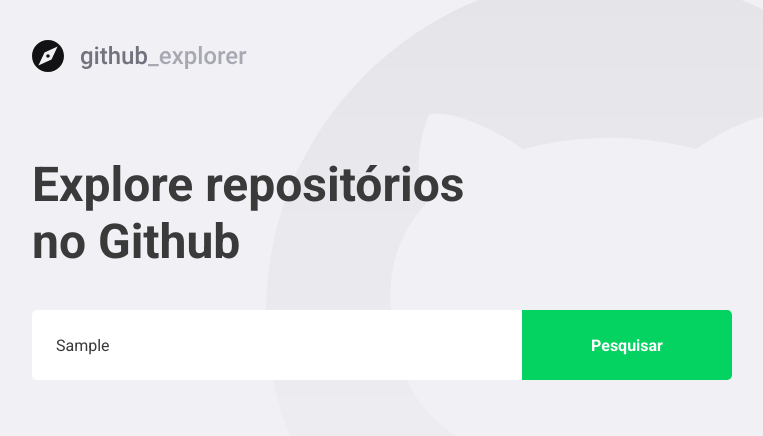
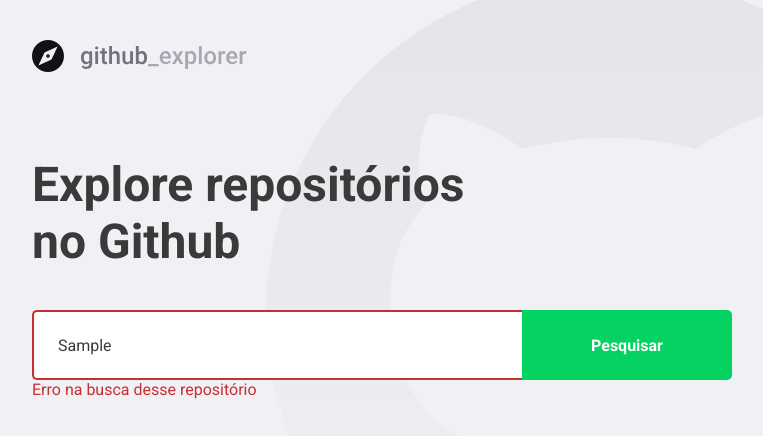
Before and after one commit to felipefln/github-explorer-typescript, a React (Create React App) app: page / in a window 1280 px wide. Both pictures are taken after typing "Sample" into the empty fields and a click on the button "Pesquisar". Shown: the top 436 px of the page, without its empty margins (148-911 px from the left). Built offline with nearby package versions, Linux system fonts and the light colour scheme; no server answers.

Commit message:
add error component in dashboard list.

```diff
--- a/src/pages/Dashboard/index.tsx
+++ b/src/pages/Dashboard/index.tsx
@@ -4,7 +4,7 @@
 import logoImg from '../../assets/logo.svg';
 import api from '../../services/api';
 
-import { Title, Form, Repositories } from './styles';
+import { Title, Form, Repositories, Error } from './styles';
 
 interface Repository {
     full_name: string;
@@ -17,16 +17,28 @@
 
 const Dashboard: React.FC = () => {
     const [newRepo, setNewRepo] = useState('')
+    const [inputError, setInputError] = useState('')
     const [repositories, setRepositories] = useState<Repository[]>([]);
 
     async function handleAddRepository(e: FormEvent<HTMLFormElement>): Promise<void> {
         e.preventDefault()
 
-        const response = await api.get<Repository>(`repos/${newRepo}`)
-        const repository = response.data;
 
-        setRepositories([...repositories, repository])
-        setNewRepo('')
+        if (!newRepo) {
+            setInputError('Digite o autor/nome do repositório')
+            return;
+        }
+
+        try {
+            const response = await api.get<Repository>(`repos/${newRepo}`)
+            const repository = response.data;
+
+            setRepositories([...repositories, repository])
+            setNewRepo('')
+            setInputError('')
+        } catch (err) {
+            setInputError('Erro na busca desse repositório')
+        }
     }
 
     return (
@@ -34,7 +46,7 @@
             <img src={logoImg} alt="github explorer" />
             <Title>Explore repositórios no Github</Title>
 
-            <Form onSubmit={handleAddRepository}>
+            <Form hasError={!!inputError} onSubmit={handleAddRepository}>
                 <input
                     placeholder="Digite o nome do repositório"
                     value={newRepo}
@@ -42,7 +54,7 @@
                 />
                 <button type="submit">Pesquisar</button>
             </Form>
-
+            {inputError && <Error>{inputError}</Error>}
             <Repositories>
                 {repositories.map(repository => (
                     <a key={repository.full_name} href="teste">
--- a/src/pages/Dashboard/styles.ts
+++ b/src/pages/Dashboard/styles.ts
@@ -1,5 +1,9 @@
-import styled from 'styled-components'
+import styled, { css } from 'styled-components'
 import { shade } from 'polished'
+
+interface FormProps {
+    hasError: boolean;
+}
 
 export const Title = styled.h1`
     font-size: 48px;
@@ -9,7 +13,7 @@
 
 `
 
-export const Form = styled.form`
+export const Form = styled.form<FormProps>`
     margin-top: 40px;
     max-width: 700px;
     display: flex;
@@ -21,6 +25,12 @@
         border: 0;
         border-radius: 5px 0 0 5px;
         color: #3a3a3a;
+        border: 2px solid #fff;
+        border-right: 0;
+
+        ${(props) => props.hasError && css`
+            border-color: #c53030;
+        `}
 
         &::placeholder {
             color: #A8A8B3
@@ -97,3 +107,8 @@
 
 
 `
+
+export const Error = styled.span`
+    display: block;
+    color: #c53030;
+`
```
